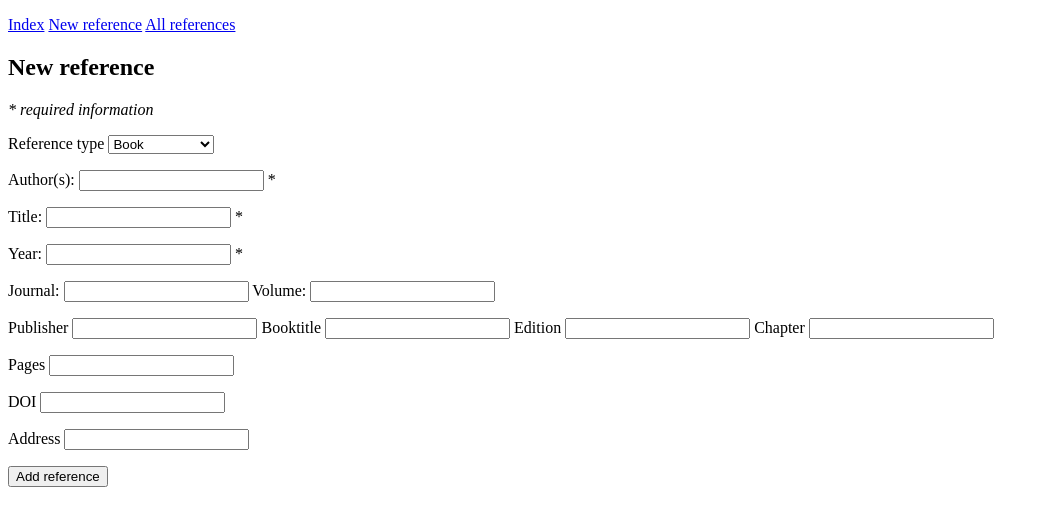
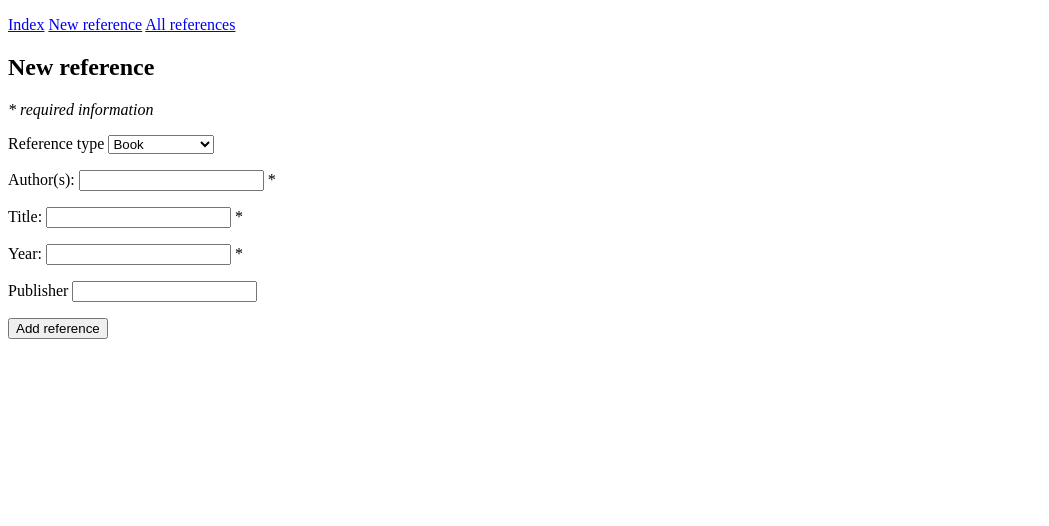
Before and after one commit to m0ssse/ohtuprojekti, a Flask app: page /new_reference in a window 1280 px wide. Shown: the top 526 px of the page, without its empty margins (0-1049 px from the left). Run offline with Flask 3, Linux system fonts and the light colour scheme.

Commit message:
display correct fields per reference type

```diff
--- a/src/app.py
+++ b/src/app.py
@@ -35,14 +35,14 @@ def make_reference():
     journal = request.form["journal"]
     publisher = request.form["publisher"]
     booktitle = request.form["booktitle"]
-    edition = request.form["edition"]
-    chapter = request.form["chapter"]
+    #edition = request.form["edition"]
+    #chapter = request.form["chapter"]
     pages = request.form["pages"]
-    doi = request.form["doi"]
-    address = request.form["address"]
+    #doi = request.form["doi"]
+    #address = request.form["address"]
     reference = Reference(ref_id, ref_type, author, title, year,
                         booktitle, publisher, journal, pages,
-                        volume, edition, doi, chapter, address)
+                        volume) #edition, doi, chapter, address)
     create_reference(reference)
     return redirect("/")
 
--- a/src/templates/new_reference.html
+++ b/src/templates/new_reference.html
@@ -5,7 +5,7 @@
 {% block content %}
 <h2>New reference</h2>
 <i>* required information</i>
-<form action="/make_reference", method="POST">
+<form action="/make_reference" method="POST">
     <p>
     <label for="ref_type">Reference type</label>
     <select name="ref_type" id="ref_type" required>
@@ -26,34 +26,59 @@
         <label for="year">Year:</label>
         <input type="number" name="year" id="year" required> *
     </p>
-    <p>
+    <p data-type-only="article">
         <label for="journal">Journal:</label>
         <input type="text" name="journal" id="journal">
         <label for="volume">Volume:</label>
         <input type="text" name="volume" id="volume">
-    </p>
-    <p>
-        <label for="publisher">Publisher</label>
-        <input type="text" name="publisher" id="publisher">
-        <label for="booktitle">Booktitle</label>
-        <input type="text" name="booktitle" id="booktitle">
-        <label for="edition">Edition</label>
-        <input type="text" name="edition" id="edition">
-        <label for="chapter">Chapter</label>
-        <input type="text" name="chapter" id="chapter">
-    </p>
-    <p>
         <label for="pages">Pages</label>
         <input type="text" name="pages" id="pages">
     </p>
-    <p>
+    <p data-type-only="book">
+        <label for="publisher">Publisher</label>
+        <input type="text" name="publisher" id="publisher">
+    </p>
+    <p data-type-only="inproceedings">
+        <label for="booktitle">Booktitle</label>
+        <input type="text" name="booktitle" id="booktitle">
+        <!-- <label for="edition">Edition</label>
+        <input type="text" name="edition" id="edition"> -->
+        <!-- <label for="chapter">Chapter</label>
+        <input type="text" name="chapter" id="chapter"> -->
+    </p>
+
+    <!-- <p>
         <label for="doi">DOI</label>
         <input type="text" name="doi" id="doi">
-    </p>
-    <p>
+    </p> -->
+    <!-- <p>
         <label for="address">Address</label>
-        <input type="text" name="address" id="address">
-    </p>
+        <input type="text" name="address" id="address"> -->
     <input type="submit" value="Add reference"/>
 </form>
+
+<script>
+    function updateFieldsByType() {
+        const typeSelect = document.getElementById("ref_type");
+        const selectedType = typeSelect.value;
+
+        const groups = document.querySelectorAll("[data-type-only]");
+        groups.forEach(function(el) {
+            el.style.display = "none";
+        });
+
+
+        const visibleGroups = document.querySelectorAll('[data-type-only="' + selectedType + '"]');
+        visibleGroups.forEach(function(el) {
+            el.style.display = "block";
+        });
+    }
+
+    document.addEventListener("DOMContentLoaded", function() {
+        const typeSelect = document.getElementById("ref_type");
+        typeSelect.addEventListener("change", updateFieldsByType);
+        updateFieldsByType();
+    });
+</script>
+
 {% endblock %}
--- a/src/templates/references.html
+++ b/src/templates/references.html
@@ -21,8 +21,7 @@
             {% elif reference.ref_type == "book" %}
                 {{ reference.author }}.
                 <em>{{ reference.title }}</em>.
-                {% if reference.publisher %} {{ reference.publisher }} {% endif %}
-                {% if reference.address %}, {{ reference.address }}{% endif %},
+                {% if reference.publisher %} {{ reference.publisher }} {% endif %},
                 {{ reference.year }}.
 
             {% elif reference.ref_type == "inproceedings" %}
```
Also changed, not shown: src/reference_types.py (added, +9 -0 lines), src/templates/show_reference.html (+3 -6 lines).
